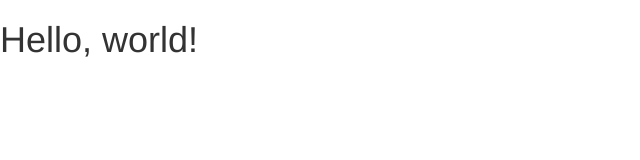
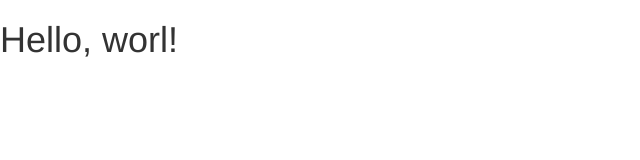
Before and after one commit to CarolineAnderson/website, a plain HTML site: page index.html in a window 1280 px wide. Shown: the full height of the page, 0-640 px from the left. Drawn offline with nearby package versions, Linux system fonts and the light colour scheme.

Commit message:
Update index.html

```diff
--- a/index.html
+++ b/index.html
@@ -18,7 +18,7 @@
     <![endif]-->
   </head>
   <body>
-    <h1>Hello, world!</h1>
+    <h1>Hello, worl!</h1>
 
     <!-- jQuery (necessary for Bootstrap's JavaScript plugins) -->
     <script src="https://ajax.googleapis.com/ajax/libs/jquery/1.12.4/jquery.min.js"></script>
```
